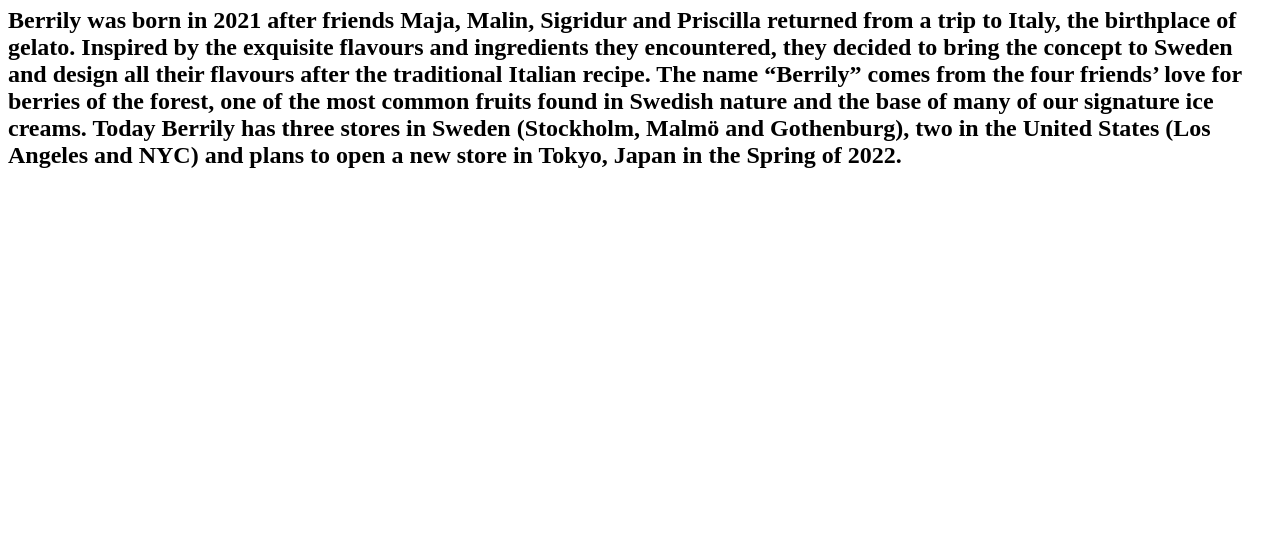
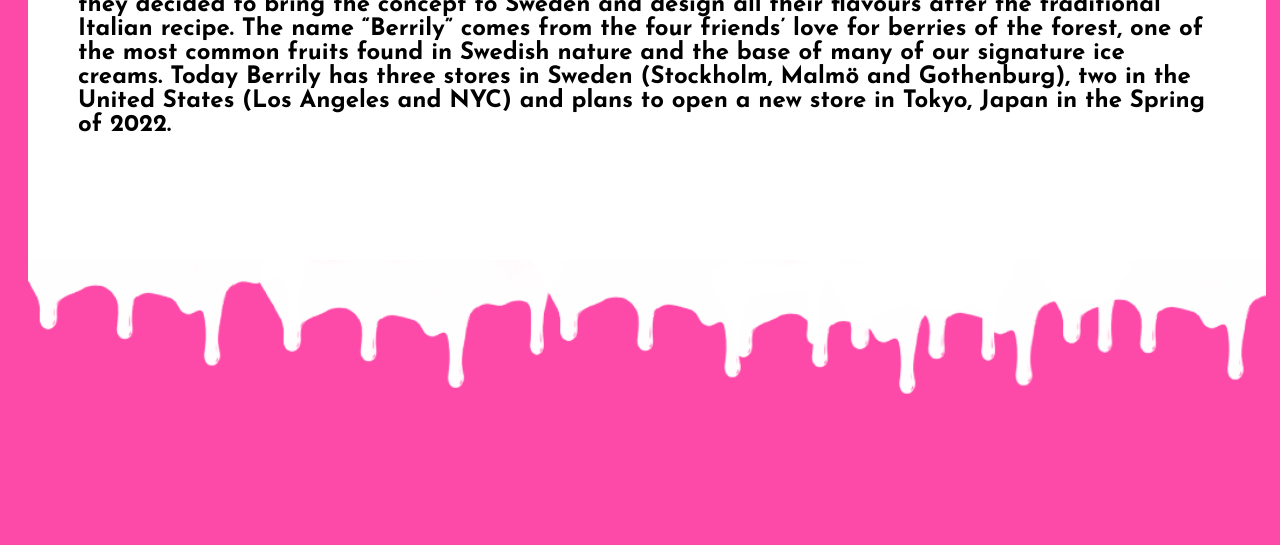
Before and after one commit to priscilla-silva/ice-cream-shop, a plain HTML site: page about.html in a window 1280 px wide. Shown: the part 383-928 px from the top of the page. Before the commit the page ends 800 px from the top, so only its background shows below. Drawn offline with Linux system fonts and the light colour scheme.

Commit message:
Began with styling. Position background and changed font to josefin sans

```diff
--- /dev/null
+++ b/_card_one.scss
@@ -0,0 +1,15 @@
+.card_one {
+    background-image: url("/images/Dripping_background.png");
+    background-color: white;
+    width: 90%;
+    height: 800px;
+    background-repeat: no-repeat;
+    background-size: cover;
+    display: flex;
+    align-items: flex-start;
+    justify-content: center;
+    margin: 20px;
+    margin-top: 0px;
+    padding: 50px;
+
+}
--- /dev/null
+++ b/_colors.scss
@@ -0,0 +1,2 @@
+$main-color: #fd49a7;
+$highlight-color: #aeff54;
--- /dev/null
+++ b/_fonts.scss
@@ -0,0 +1,4 @@
+@import url('https://fonts.googleapis.com/css2?family=Josefin+Sans:wght@400;700&family=Pacifico&display=swap');
+
+$heading-font: 'Pacifico', cursive;
+$main-font: 'Josefin Sans', sans-serif;
--- a/pages/about.html
+++ b/about.html
@@ -10,7 +10,7 @@
     <link rel="stylesheet" href="/styles/about.css">
     <title>Berrily | Our Ice Cream</title>
 </head>
-<header>
+<!-- <header>
     <div class="logo">
         <p>berrily</p>
     </div>
@@ -22,9 +22,10 @@
             <li>Contact</li>
         </ul>
     </nav>
-</header>
+</header> -->
 <body>
-
+<div class="card_one">
+    <div class="card_one_info">
     <h1>Our Ice Cream </h1>
 
     <h2>Whether it is a warm summer day or a rainy afternoon, at Berrily you will find a flavour for every mood.
@@ -43,6 +44,7 @@
 
     Today Berrily has three stores in Sweden (Stockholm, Malmö and Gothenburg), two in the United States (Los Angeles and NYC) and plans
     to open a new store in Tokyo, Japan in the Spring of 2022. </h2>
-
+</div>
+</div>
 </body>
 </html>
--- /dev/null
+++ b/about.scss
@@ -0,0 +1,11 @@
+@use 'fonts';
+@use 'colors';
+
+@import 'card_one';
+
+body {
+
+    background-color: colors.$main-color;
+    font-family: fonts.$main-font;
+
+}
```
Also changed, not shown: index.html (deleted, +0 -12 lines), images/Dripping_background.png (added), images/berrily_pink.png (added), images/berrily_white.png (added), styles/about.css, 2 other files.
